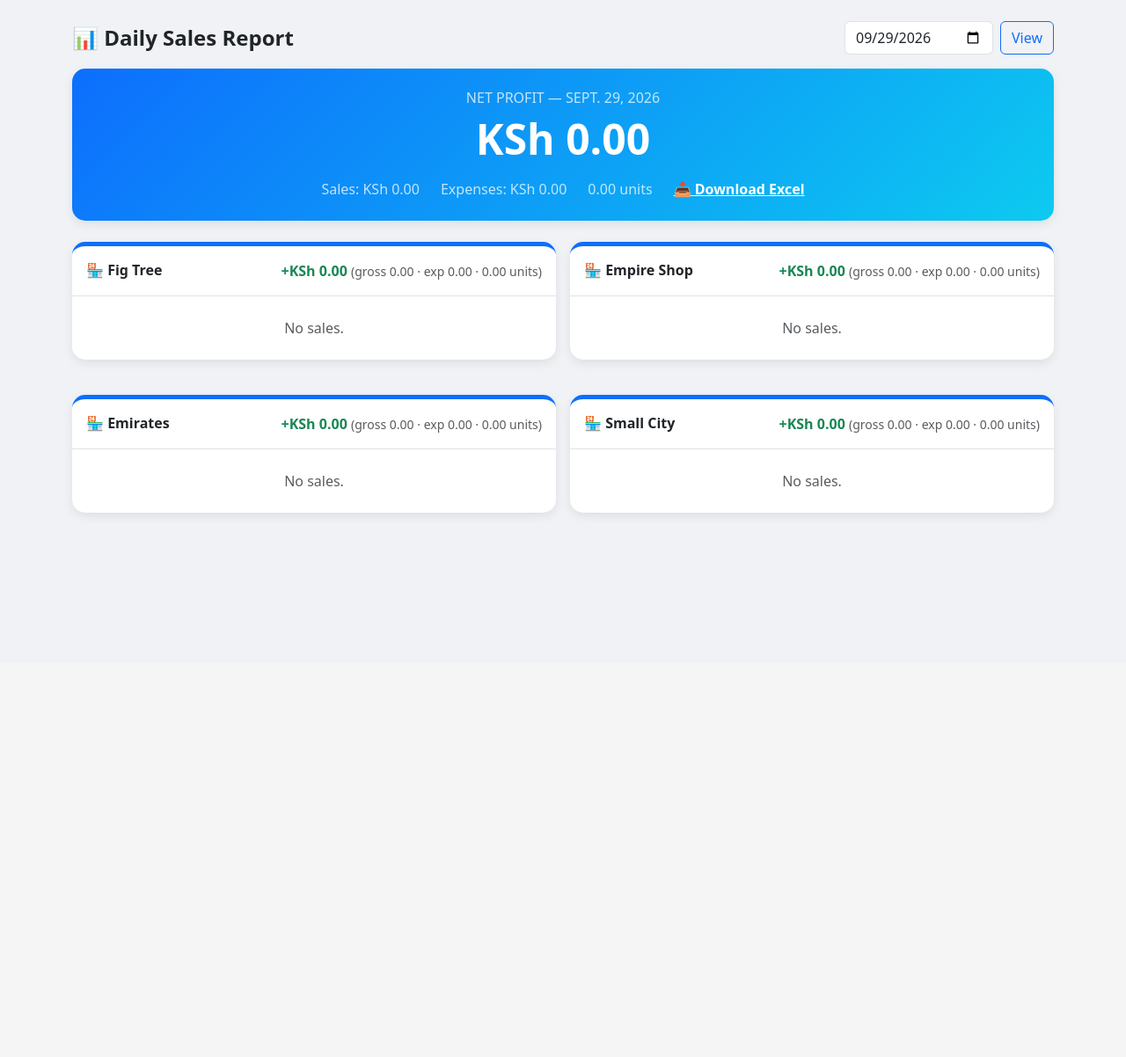
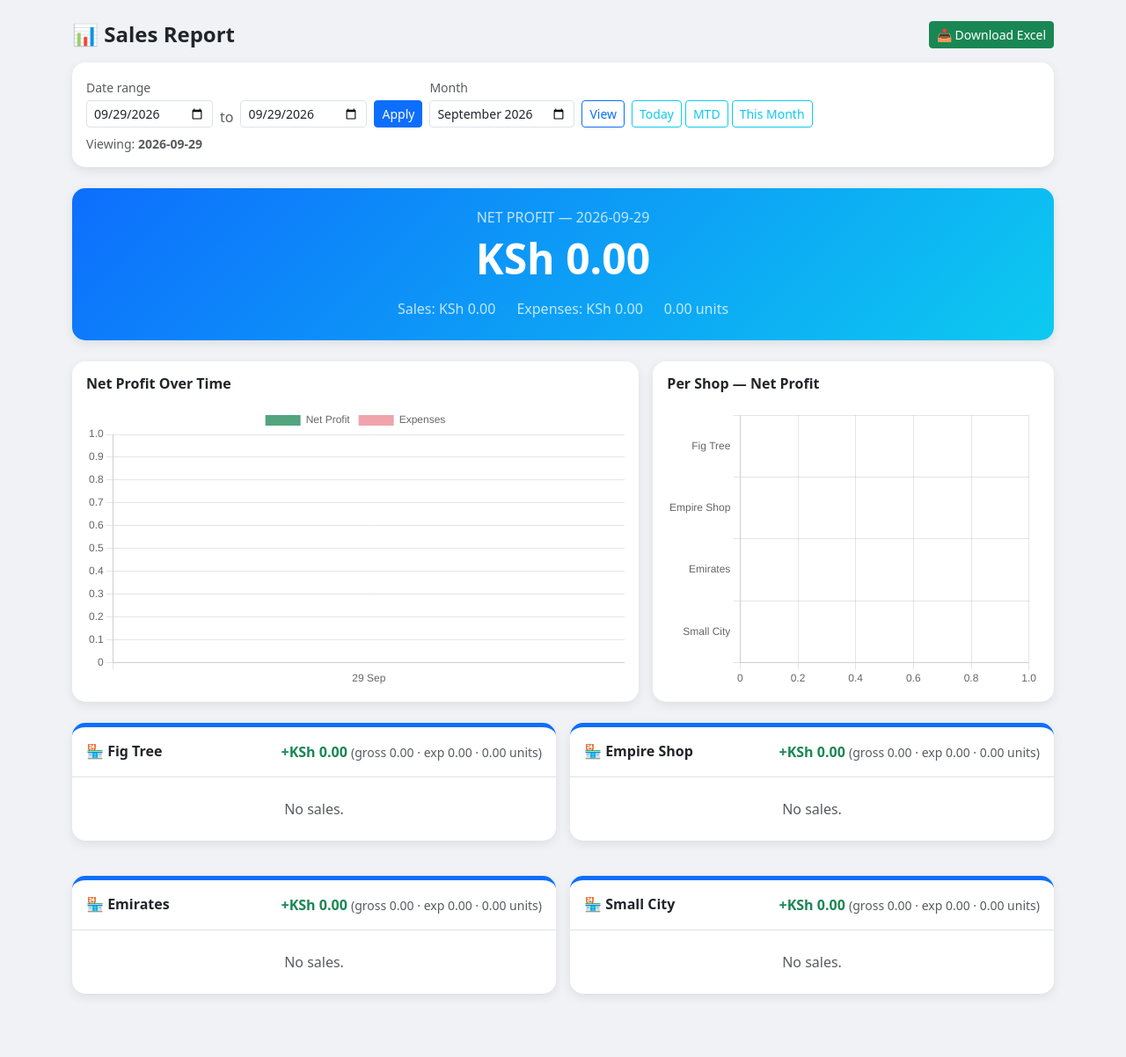
Before and after one commit to ANDERSON254KE/ProfitTracker-, a Django app: page /daily-sales/report/ in a window 1280 px wide. Shown: the part 46-1248 px from the top of the page at 88% size. Before the commit the page ends 635 px from the top, so only its background shows below. Run offline with Django 5.2, Linux system fonts and the light colour scheme; data that the repository does not hold is empty.

Commit message:
Add period filters, graphs, and collective data to the report
Report now supports date ranges, month/MTD views, quick presets, multi-day aggregation per shop, and Chart.js visualizations (net profit over time + per-shop). Excel export uses the same period.

```diff
--- a/tracker/templates/tracker/daily_sales_report.html
+++ b/tracker/templates/tracker/daily_sales_report.html
@@ -3,13 +3,14 @@
 <head>
     <meta charset="UTF-8">
     <meta name="viewport" content="width=device-width, initial-scale=1.0">
-    <title>Daily Sales Report</title>
+    <title>Sales Report</title>
     <link href="https://cdn.jsdelivr.net/npm/bootstrap@5.3.0/dist/css/bootstrap.min.css" rel="stylesheet">
     <style>
         body { background-color: #f0f2f5; }
         .card { border: none; box-shadow: 0 4px 12px rgba(0,0,0,0.08); border-radius: 15px; margin-bottom: 1.5rem; }
         .shop-card { border-top: 5px solid #0d6efd; }
         .stat-card { background: linear-gradient(135deg, #0d6efd, #0dcaf0); color: white; }
+        .chart-wrap { position: relative; height: 320px; }
     </style>
 </head>
 <body class="pb-5">
@@ -20,25 +21,67 @@
     </nav>
 
     <div class="container container-md">
-        <div class="d-flex justify-content-between align-items-center mb-3">
-            <h2 class="h4 fw-bold mb-0">📊 Daily Sales Report</h2>
-            <form method="GET" action="{% url 'daily_sales_report' %}" class="d-flex gap-2 align-items-center">
-                <input type="date" name="date" class="form-control" value="{{ report_date|date:'Y-m-d' }}">
-                <button class="btn btn-outline-primary">View</button>
-            </form>
+        <div class="d-flex justify-content-between align-items-center mb-3 flex-wrap gap-2">
+            <h2 class="h4 fw-bold mb-0">📊 Sales Report</h2>
+            <a href="{% url 'daily_sales_report_export' %}?start={{ start|date:'Y-m-d' }}&end={{ end|date:'Y-m-d' }}" class="btn btn-success btn-sm">📥 Download Excel</a>
         </div>
 
+        <!-- Filters -->
+        <div class="card p-3 mb-4">
+            <div class="row g-2 align-items-end">
+                <div class="col-12 col-sm-auto">
+                    <label class="form-label small text-muted mb-1">Date range</label>
+                    <form method="GET" action="{% url 'daily_sales_report' %}" class="d-flex gap-2 align-items-end">
+                        <input type="date" name="start" class="form-control form-control-sm" value="{{ start|date:'Y-m-d' }}">
+                        <span class="text-muted">to</span>
+                        <input type="date" name="end" class="form-control form-control-sm" value="{{ end|date:'Y-m-d' }}">
+                        <button class="btn btn-sm btn-primary">Apply</button>
+                    </form>
+                </div>
+                <div class="col-12 col-sm-auto">
+                    <label class="form-label small text-muted mb-1">Month</label>
+                    <form method="GET" action="{% url 'daily_sales_report' %}" class="d-flex gap-2 align-items-end">
+                        <input type="month" name="month" class="form-control form-control-sm" value="{{ current_month }}">
+                        <button class="btn btn-sm btn-outline-primary">View</button>
+                    </form>
+                </div>
+                <div class="col-12 col-sm-auto d-flex gap-1 flex-wrap align-items-end">
+                    <a class="btn btn-sm btn-outline-info" href="{% url 'daily_sales_report' %}?start={{ today_iso }}&end={{ today_iso }}">Today</a>
+                    <a class="btn btn-sm btn-outline-info" href="{% url 'daily_sales_report' %}?start={{ month_first }}&end={{ today_iso }}">MTD</a>
+                    <a class="btn btn-sm btn-outline-info" href="{% url 'daily_sales_report' %}?month={{ current_month }}">This Month</a>
+                </div>
+            </div>
+            <div class="text-muted small mt-2">Viewing: <strong>{{ period_label }}</strong></div>
+        </div>
+
+        <!-- Collective summary -->
         <div class="card p-4 stat-card text-center mb-4">
-            <h6 class="text-uppercase opacity-75">Net Profit — {{ report_date }}</h6>
+            <h6 class="text-uppercase opacity-75">Net Profit — {{ period_label }}</h6>
             <h1 class="display-5 fw-bold">KSh {{ grand_net|floatformat:2 }}</h1>
             <div class="d-flex justify-content-center gap-4 mt-2 flex-wrap">
                 <span class="opacity-75">Sales: KSh {{ grand_profit|floatformat:2 }}</span>
                 <span class="opacity-75">Expenses: KSh {{ grand_expenses|floatformat:2 }}</span>
                 <span class="opacity-75">{{ grand_units|floatformat:2 }} units</span>
-                <a href="{% url 'daily_sales_report_export' %}?date={{ report_date|date:'Y-m-d' }}" class="text-white fw-bold">📥 Download Excel</a>
             </div>
         </div>
 
+        <!-- Charts -->
+        <div class="row g-3">
+            <div class="col-12 col-lg-7">
+                <div class="card p-3">
+                    <h6 class="fw-bold mb-3">Net Profit Over Time</h6>
+                    <div class="chart-wrap"><canvas id="netChart"></canvas></div>
+                </div>
+            </div>
+            <div class="col-12 col-lg-5">
+                <div class="card p-3">
+                    <h6 class="fw-bold mb-3">Per Shop — Net Profit</h6>
+                    <div class="chart-wrap"><canvas id="shopChart"></canvas></div>
+                </div>
+            </div>
+        </div>
+
+        <!-- Per-shop breakdown -->
         <div class="row g-3">
             {% for shop in shops_data %}
             <div class="col-12 col-lg-6">
@@ -49,10 +92,10 @@
                             <small class="text-muted fw-normal">(gross {{ shop.profit|floatformat:2 }} · exp {{ shop.expenses|floatformat:2 }} · {{ shop.units|floatformat:2 }} units)</small>
                         </span>
                     </div>
-                    {% if shop.sales %}
-                    <div class="table-responsive">
+                    {% if shop.product_rows %}
+                    <div class="table-responsive" style="max-height: 340px;">
                         <table class="table table-sm align-middle mb-0">
-                            <thead class="table-light">
+                            <thead class="table-light sticky-top">
                                 <tr>
                                     <th class="ps-3">Product</th>
                                     <th class="text-end">Sold</th>
@@ -60,11 +103,11 @@
                                 </tr>
                             </thead>
                             <tbody>
-                                {% for s in shop.sales %}
+                                {% for r in shop.product_rows %}
                                 <tr>
-                                    <td class="ps-3">{{ s.product.product_name }} <small class="text-muted">({{ s.product.category }})</small></td>
-                                    <td class="text-end">{{ s.quantity_sold }}</td>
-                                    <td class="pe-3 text-end text-success">+KSh {{ s.profit }}</td>
+                                    <td class="ps-3">{{ r.product__product_name }} <small class="text-muted">({{ r.product__category }})</small></td>
+                                    <td class="text-end">{{ r.qty }}</td>
+                                    <td class="pe-3 text-end text-success">+KSh {{ r.profit|floatformat:2 }}</td>
                                 </tr>
                                 {% endfor %}
                             </tbody>
@@ -78,5 +121,56 @@
             {% endfor %}
         </div>
     </div>
+
+    {{ chart|json_script:"report-chart" }}
+
+    <script src="https://cdn.jsdelivr.net/npm/chart.js@4.4.1/dist/chart.umd.min.js"></script>
+    <script>
+    (function () {
+        var el = document.getElementById('report-chart');
+        if (!el || typeof Chart === 'undefined') return;
+        var data;
+        try { data = JSON.parse(el.textContent); } catch (e) { return; }
+
+        var netColors = data.nets.map(function (v) { return v >= 0 ? 'rgba(25,135,84,0.75)' : 'rgba(220,53,69,0.75)'; });
+
+        new Chart(document.getElementById('netChart'), {
+            type: 'bar',
+            data: {
+                labels: data.labels,
+                datasets: [
+                    { label: 'Net Profit', data: data.nets, backgroundColor: netColors },
+                    { label: 'Expenses', data: data.expenses, backgroundColor: 'rgba(220,53,69,0.45)' }
+                ]
+            },
+            options: {
+                responsive: true,
+                maintainAspectRatio: false,
+                scales: { y: { beginAtZero: true } },
+                plugins: { legend: { position: 'top' } }
+            }
+        });
+
+        new Chart(document.getElementById('shopChart'), {
+            type: 'bar',
+            data: {
+                labels: data.shops,
+                datasets: [{
+                    label: 'Net Profit',
+                    data: data.shop_nets,
+                    backgroundColor: 'rgba(13,110,253,0.75)'
+                }]
+            },
+            options: {
+                indexAxis: 'y',
+                responsive: true,
+                maintainAspectRatio: false,
+                scales: { x: { beginAtZero: true } },
+                plugins: { legend: { display: false } }
+            }
+        });
+    })();
+    </script>
+    <script src="https://cdn.jsdelivr.net/npm/bootstrap@5.3.0/dist/js/bootstrap.bundle.min.js"></script>
 </body>
 </html>
--- a/tracker/views.py
+++ b/tracker/views.py
@@ -4,7 +4,8 @@ from django.http import HttpResponse, JsonResponse
 from django.urls import reverse
 from io import BytesIO
 from decimal import Decimal, InvalidOperation
-from datetime import date, datetime
+from datetime import date, datetime, timedelta
+import json
 from rapidfuzz import process, fuzz
 import pandas as pd
 from .models import Product, Transaction, DailySale, ProductShopPrice, DailyExpense
@@ -434,9 +435,101 @@ def daily_sales_export(request):
     response['Content-Disposition'] = f'attachment; filename="daily_sales_{safe_shop}_{sale_date}.xlsx"'
     return response
 
+def _strict_date(value):
+    try:
+        return datetime.strptime(str(value), '%Y-%m-%d').date()
+    except (ValueError, TypeError):
+        return None
+
+
+def _iso_month(value):
+    """Return a (year, month) tuple from 'YYYY-MM' or None."""
+    try:
+        return int(str(value)[:4]), int(str(value)[5:7])
+    except (ValueError, IndexError):
+        return None
+
+
+def _month_bounds(value):
+    ym = _iso_month(value)
+    if not ym or not (1 <= ym[1] <= 12):
+        return None
+    y, m = ym
+    first = date(y, m, 1)
+    if m == 12:
+        last = date(y + 1, 1, 1)
+    else:
+        last = date(y, m + 1, 1)
+    return first, last - timedelta(days=1)
+
+
+def _report_period(request):
+    """Return (start, end, label) for the report based on request params.
+
+    Priority: explicit start+end range > month > single date > today.
+    """
+    today = date.today()
+    start = _strict_date(request.GET.get('start'))
+    end = _strict_date(request.GET.get('end'))
+    if start and end:
+        if end >= start:
+            return start, end, f"{start} → {end}"
+
+    bounds = _month_bounds(request.GET.get('month'))
+    if bounds:
+        return bounds[0], bounds[1], bounds[0].strftime('%B %Y')
+
+    day = _strict_date(request.GET.get('date'))
+    if day:
+        return day, day, str(day)
+
+    return today, today, str(today)
+
+
+def _report_series(sale_by_date, exp_by_date, start, end):
+    """Build chart series (labels, profits, expenses, nets).
+
+    Daily for ranges up to 62 days, otherwise bucketed weekly.
+    """
+    labels, profits, expenses = [], [], []
+    if (end - start).days <= 62:
+        cur = start
+        while cur <= end:
+            sp = float(sale_by_date.get(cur, 0))
+            ex = float(exp_by_date.get(cur, 0))
+            labels.append(cur.strftime('%d %b'))
+            profits.append(sp)
+            expenses.append(ex)
+            cur += timedelta(days=1)
+    else:
+        buckets = {}
+        order = []
+        cur = start
+        while cur <= end:
+            wk = cur.isocalendar()[:2]
+            if wk not in buckets:
+                buckets[wk] = {'sp': 0.0, 'ex': 0.0, 'label': cur.strftime('%d %b')}
+                order.append(wk)
+            buckets[wk]['sp'] += float(sale_by_date.get(cur, 0))
+            buckets[wk]['ex'] += float(exp_by_date.get(cur, 0))
+            cur += timedelta(days=1)
+        for wk in order:
+            b = buckets[wk]
+            labels.append(b['label'])
+            profits.append(b['sp'])
+            expenses.append(b['ex'])
+    nets = [p - e for p, e in zip(profits, expenses)]
+    return labels, profits, expenses, nets
+
+
 def daily_sales_report(request):
-    report_date = _parse_date(request.GET.get('date'))
-    sales = DailySale.objects.filter(date=report_date).select_related('product').order_by('shop', 'product__product_name')
+    start, end, period_label = _report_period(request)
+    sales = (
+        DailySale.objects.filter(date__gte=start, date__lte=end)
+        .select_related('product').order_by('shop', 'product__product_name')
+    )
+    expense_qs = DailyExpense.objects.filter(date__gte=start, date__lte=end)
+
     shops_data = []
     grand_profit = grand_units = grand_expenses = grand_net = Decimal('0.00')
     for name in SHOPS:
@@ -444,29 +537,40 @@ def daily_sales_report(request):
         profit = qs.aggregate(Sum('profit'))['profit__sum'] or Decimal('0.00')
         units = qs.aggregate(Sum('quantity_sold'))['quantity_sold__sum'] or Decimal('0.00')
         expenses = (
-            DailyExpense.objects.filter(shop=name, date=report_date)
-            .aggregate(Sum('amount'))['amount__sum'] or Decimal('0.00')
+            expense_qs.filter(shop=name).aggregate(Sum('amount'))['amount__sum']
+            or Decimal('0.00')
         )
         net = profit - expenses
+        product_rows = list(
+            qs.values('product__product_name', 'product__category')
+            .annotate(qty=Sum('quantity_sold'), profit=Sum('profit'))
+            .order_by('product__product_name')
+        )
         grand_profit += profit
         grand_units += units
         grand_expenses += expenses
         grand_net += net
         shops_data.append({
             'name': name,
-            'sales': qs,
+            'product_rows': product_rows,
             'profit': profit,
             'expenses': expenses,
             'net_profit': net,
             'units': units,
         })
+
     unassigned = sales.exclude(shop__in=SHOPS)
     if unassigned.exists():
         up = unassigned.aggregate(Sum('profit'))['profit__sum'] or Decimal('0.00')
         uu = unassigned.aggregate(Sum('quantity_sold'))['quantity_sold__sum'] or Decimal('0.00')
         ue = (
-            DailyExpense.objects.filter(date=report_date).exclude(shop__in=SHOPS)
-            .aggregate(Sum('amount'))['amount__sum'] or Decimal('0.00')
+            expense_qs.exclude(shop__in=SHOPS).aggregate(Sum('amount'))['amount__sum']
+            or Decimal('0.00')
+        )
+        product_rows = list(
+            unassigned.values('product__product_name', 'product__category')
+            .annotate(qty=Sum('quantity_sold'), profit=Sum('profit'))
+            .order_by('product__product_name')
         )
         grand_profit += up
         grand_units += uu
@@ -474,24 +578,53 @@ def daily_sales_report(request):
         grand_net += (up - ue)
         shops_data.append({
             'name': 'Unassigned',
-            'sales': unassigned,
+            'product_rows': product_rows,
             'profit': up,
             'expenses': ue,
             'net_profit': up - ue,
             'units': uu,
         })
+
+    sale_by_date = {
+        r['date']: r['subtotal']
+        for r in sales.values('date').annotate(subtotal=Sum('profit')).order_by('date')
+    }
+    exp_by_date = {
+        r['date']: r['subtotal']
+        for r in expense_qs.values('date').annotate(subtotal=Sum('amount')).order_by('date')
+    }
+    labels, profits, expenses, nets = _report_series(sale_by_date, exp_by_date, start, end)
+    chart = {
+        'labels': labels,
+        'profits': profits,
+        'expenses': expenses,
+        'nets': nets,
+        'shops': [s['name'] for s in shops_data],
+        'shop_nets': [float(s['net_profit']) for s in shops_data],
+    }
+
     return render(request, 'tracker/daily_sales_report.html', {
         'shops_data': shops_data,
         'grand_profit': grand_profit,
         'grand_units': grand_units,
         'grand_expenses': grand_expenses,
         'grand_net': grand_net,
-        'report_date': report_date,
+        'period_label': period_label,
+        'start': start,
+        'end': end,
+        'month_value': end.strftime('%Y-%m'),
+        'today_iso': date.today().strftime('%Y-%m-%d'),
+        'month_first': date.today().replace(day=1).strftime('%Y-%m-%d'),
+        'current_month': date.today().strftime('%Y-%m'),
+        'chart': chart,
     })
 
 def daily_sales_report_export(request):
-    report_date = _parse_date(request.GET.get('date'))
-    sales = DailySale.objects.filter(date=report_date).select_related('product').order_by('shop', 'product__product_name')
+    start, end, period_label = _report_period(request)
+    sales = (
+        DailySale.objects.filter(date__gte=start, date__lte=end)
+        .select_related('product').order_by('shop', 'product__product_name')
+    )
     columns = ['Shop', 'Product', 'Category', 'Selling Price', 'Amount Sold', 'Profit', 'Date']
     rows = [{
         'Shop': s.shop or 'Unassigned',
@@ -507,7 +640,7 @@ def daily_sales_report_export(request):
         grand_profit = 0.0
         grand_expenses = 0.0
         expense_rows = (
-            DailyExpense.objects.filter(date=report_date)
+            DailyExpense.objects.filter(date__gte=start, date__lte=end)
             .values('shop').annotate(total=Sum('amount'))
         )
         expenses_by_shop = {r['shop'] or 'Unassigned': r['total'] for r in expense_rows}
@@ -565,11 +698,12 @@ def daily_sales_report_export(request):
         rows = [{k: None for k in columns}]
     df = pd.DataFrame(rows, columns=columns)
     buffer = BytesIO()
-    df.to_excel(buffer, index=False, sheet_name=f'Daily Report {report_date}')
+    df.to_excel(buffer, index=False, sheet_name=f'Report {period_label}')
     buffer.seek(0)
     response = HttpResponse(
         buffer.read(),
         content_type='application/vnd.openxmlformats-officedocument.spreadsheetml.sheet',
     )
-    response['Content-Disposition'] = f'attachment; filename="daily_report_{report_date}.xlsx"'
+    safe = period_label.replace('/', '-').replace(' ', '_').replace('→', 'to')
+    response['Content-Disposition'] = f'attachment; filename="report_{safe}.xlsx"'
     return response
```
